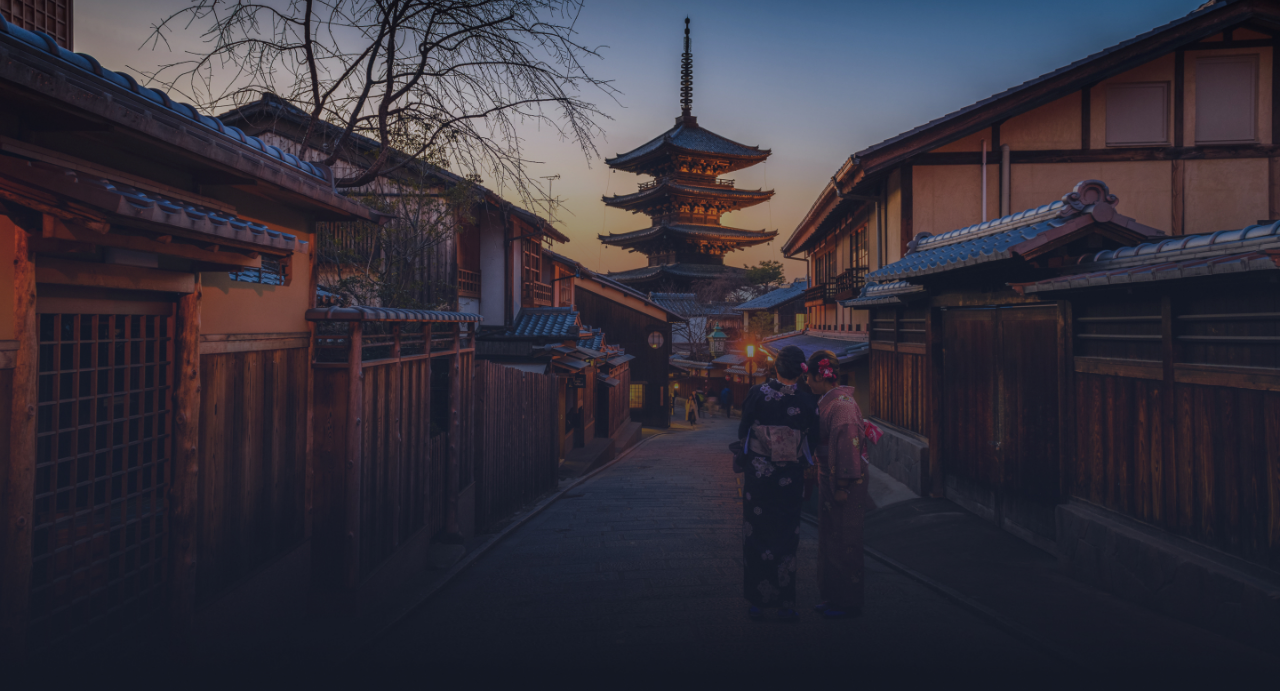
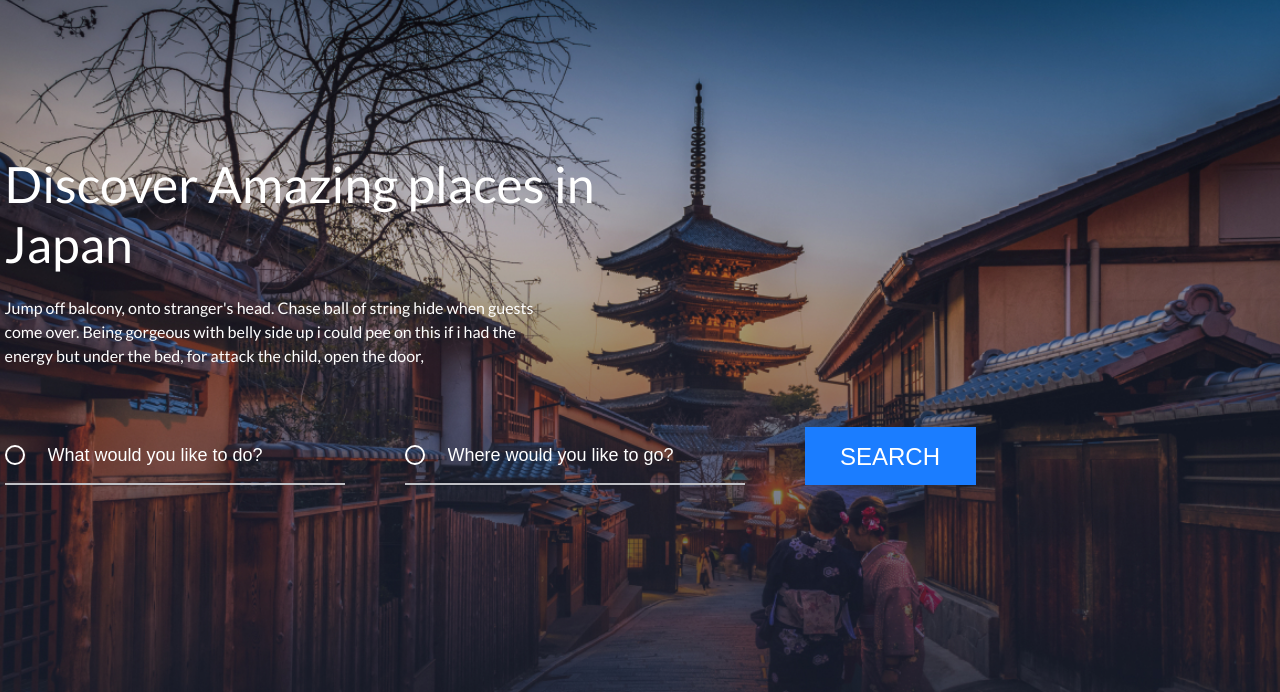
Before and after one commit to mikejusi/odigo-landing, a plain HTML site: page index.html in a window 1280 px wide. Shown: the part 109-801 px from the top of the page. Drawn offline with Linux system fonts and the light colour scheme.

Commit message:
search construction

```diff
--- a/assets/css/style.css
+++ b/assets/css/style.css
@@ -109,6 +109,76 @@ header{
     height: 100vh;
     background: url(../img/Benefits.jpg) no-repeat center;
     background-size: cover;
+    padding-top: 263px;
+}
+
+.index__title{
+    max-width: 619px;
+    color: white;
+    font-weight: 500;
+    font-size: 50px;
+    line-height: 60px;
+    margin-bottom: 22px;
+}
+
+.index__desc{
+    max-width: 546px;
+    font-weight: 400;
+    font-size: 16px;
+    line-height: 24px;
+    color: white;
+    margin-bottom: 59px;
+}
+
+fieldset{
+    border: none;
+}
+
+.search__info{
+    display: flex;
+    flex-wrap: wrap;
+}
+
+.search__in{
+    width: 297px;
+    background: transparent url(../img/Oval.svg) no-repeat left center;
+    background-size: 20px;
+    border: 0;
+    border-bottom: 2px solid #BFC0C5;
+    margin-right: 60px;
+    padding-left: 43px;
+    font-size: 18px;
+    font-weight: 500;
+    color: white;
+}
+
+.search__in::placeholder{
+    color: white;
+    font-weight: 500;
+    font-size: 18px;
+    line-height: 24px;
+}
+
+.search__in:focus-visible{
+    outline: none;
+}
+
+.btn-search{
+    text-transform: uppercase;
+    cursor: pointer;
+    background: #1B7DFF;
+    color: white;
+    border: none;
+    width: 171px;
+    height: 58px;
+    font-weight: 500;
+    font-size: 24px;
+    line-height: 29px;
+}
+
+.btn-search:hover, .btn-search:focus, .btn-search:active{
+    background: #186fe0;
+    transition: 0.3s;
 }
 
 /* Benefits style end */
--- a/index.html
+++ b/index.html
@@ -40,11 +40,27 @@
         </header>
 
         <main>
-            <!-- <div class="container"> -->
-                <section class="benefits">
-
-                </section>
-            <!-- </div> -->
+            <section class="benefits">
+                <div class="container">
+                    <h1 class="index__title">
+                        Discover Amazing places in Japan
+                    </h1>
+                    <p class="index__desc">
+                        Jump off balcony, onto stranger's head. Chase ball of string hide when guests come over. Being gorgeous with belly side up i could pee on this if i had the energy but under the bed, for attack the child, open the door,
+                    </p>
+                    <form action="" class="search">
+                        <fieldset class="search__wr">
+                            <p class="search__info">
+                                <input type="text" class="search__in" placeholder="What would you like to do?">
+                                <input type="text" class="search__in" placeholder="Where would you like to go?">
+                                <button type="submit" class="btn-search">
+                                    search
+                                </button>
+                            </p>
+                        </fieldset>
+                    </form>
+                </div>
+            </section>
         </main>
 
         <footer>
```
Also changed, not shown: assets/img/Oval.svg (added).
